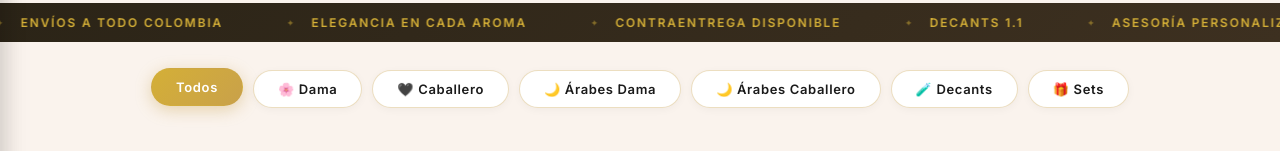
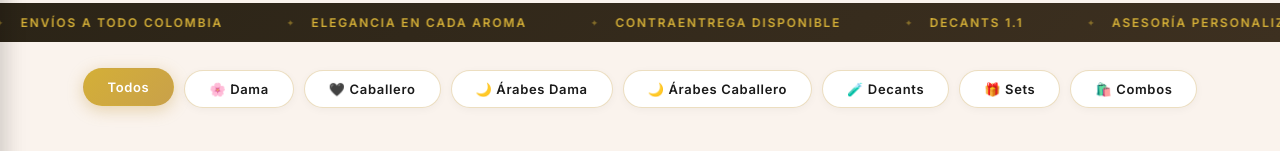
Before and after one commit to sperfumeria11-boop/elixir-perfumeria, a React (Vite) app: page / in a window 1280 px wide. Shown: the part 330-481 px from the top of the page. Built offline with nearby package versions, Linux system fonts and the light colour scheme; no server answers; the database is empty.

Commit message:
categoría combos agregada

```diff
--- a/src/components/FilterPanel.jsx
+++ b/src/components/FilterPanel.jsx
@@ -57,6 +57,7 @@ function FilterPanel({ isOpen, onClose, activeCategory, onCategoryChange, active
                   { id: 'arabes_caballero', label: 'Árabes Caballero' },
                   { id: 'decants', label: 'Decants' },
                   { id: 'sets', label: 'Sets / Combos' },
+                  { id: 'combos', label: 'Combos' },
               ].map((cat) => (
                 <button
                   key={cat.id}
--- a/src/data/products.js
+++ b/src/data/products.js
@@ -7,6 +7,7 @@ export const categories = [
   { id: 'arabes_caballero', name: 'Árabes Caballero', icon: '🌙', includes: ['arabes_caballero', 'arabes_unisex'] },
   { id: 'decants', name: 'Decants', icon: '🧪', includes: ['decants'] },
   { id: 'sets', name: 'Sets', icon: '🎁', includes: ['sets'] },
+  { id: 'combos', name: 'Combos', icon: '🛍️', includes: ['combos'] },
 ];
 
 export const specialFilters = [
--- a/src/pages/Admin.jsx
+++ b/src/pages/Admin.jsx
@@ -33,6 +33,7 @@ const CATEGORIES = [
   { value: 'arabes_unisex', label: 'Árabes Unisex' },
   { value: 'decants', label: 'Decants' },
   { value: 'sets', label: 'Sets / Combos' },
+  { value: 'combos', label: 'Combos' },
 ];
 
 function SortableRow({ product, onEdit, onDelete }) {
--- a/src/pages/AdminProductForm.jsx
+++ b/src/pages/AdminProductForm.jsx
@@ -153,6 +153,7 @@ function AdminProductForm() {
                   <option value="arabes_unisex">Árabes Unisex</option>
                   <option value="decants">Decants</option>
                   <option value="sets">Sets / Combos</option>
+                  <option value="combos">Combos</option>
                 </select>
               </div>
               <div className="form-field">
--- a/src/pages/Home.jsx
+++ b/src/pages/Home.jsx
@@ -45,6 +45,7 @@ function Home() {
           arabes_caballero: ['arabes_caballero', 'arabes_unisex'],
           decants: ['decants'],
           sets: ['sets'],
+          combos: ['combos'],
         }[activeCategory] || [activeCategory];
         if (!includes.includes(p.category)) return false;
       }
@@ -161,7 +162,14 @@ function Home() {
           >
             🎁 Sets
           </button>
+          <button
+            className={`category-pill ${activeCategory === 'combos' ? 'category-pill--active' : ''}`}
+            onClick={() => setActiveCategory('combos')}
+          >
+            🛍️ Combos
+          </button>
         </div>
+
       </section>
 
       <div className="container toolbar">
```
